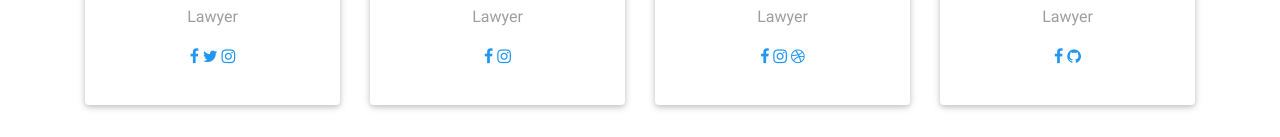
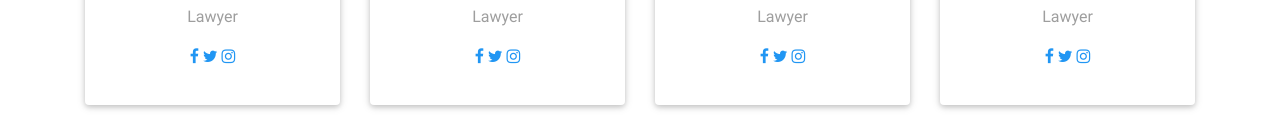
Before and after one commit to charmming/Travelpadi, a plain HTML site: page about.html in a window 1280 px wide. Shown: the part 1449-1586 px from the top of the page. Drawn offline with Linux system fonts and the light colour scheme.

Commit message:
added social icons to about page

```diff
--- a/about.html
+++ b/about.html
@@ -388,6 +388,10 @@
                             <a class="icons-sm fb-ic">
                                 <i class="fa fa-facebook blue-text"> </i>
                             </a>
+                            <!-- Twitter -->
+                            <a class="icons-sm tw-ic">
+                                <i class="fa fa-twitter blue-text"> </i>
+                            </a>
                             <!-- Instagram -->
                             <a class="icons-sm ins-ic">
                                 <i class="fa fa-instagram blue-text"> </i>
@@ -413,13 +417,13 @@
                             <a class="icons-sm fb-ic">
                                 <i class="fa fa-facebook blue-text"> </i>
                             </a>
+                            <!-- Twitter -->
+                            <a class="icons-sm tw-ic">
+                                <i class="fa fa-twitter blue-text"> </i>
+                            </a>
                             <!-- Instagram -->
                             <a class="icons-sm ins-ic">
                                 <i class="fa fa-instagram blue-text"> </i>
-                        </a>
-                        <!-- Dribbble -->
-                        <a class="icons-sm ins-ic">
-                            <i class="fa fa-dribbble blue-text"> </i>
                             </a>
                         </ul>
                 </div>
@@ -443,9 +447,13 @@
                             <a class="icons-sm fb-ic">
                                 <i class="fa fa-facebook blue-text"> </i>
                             </a>
-                        <!-- Github -->
+                            <!-- Twitter -->
+                            <a class="icons-sm tw-ic">
+                                <i class="fa fa-twitter blue-text"> </i>
+                            </a>
+                            <!-- Instagram -->
                             <a class="icons-sm ins-ic">
-                            <i class="fa fa-github blue-text"> </i>
+                                <i class="fa fa-instagram blue-text"> </i>
                             </a>
                         </ul>
                 </div>
```
Lines whose indentation alone changed are shown as unchanged.
